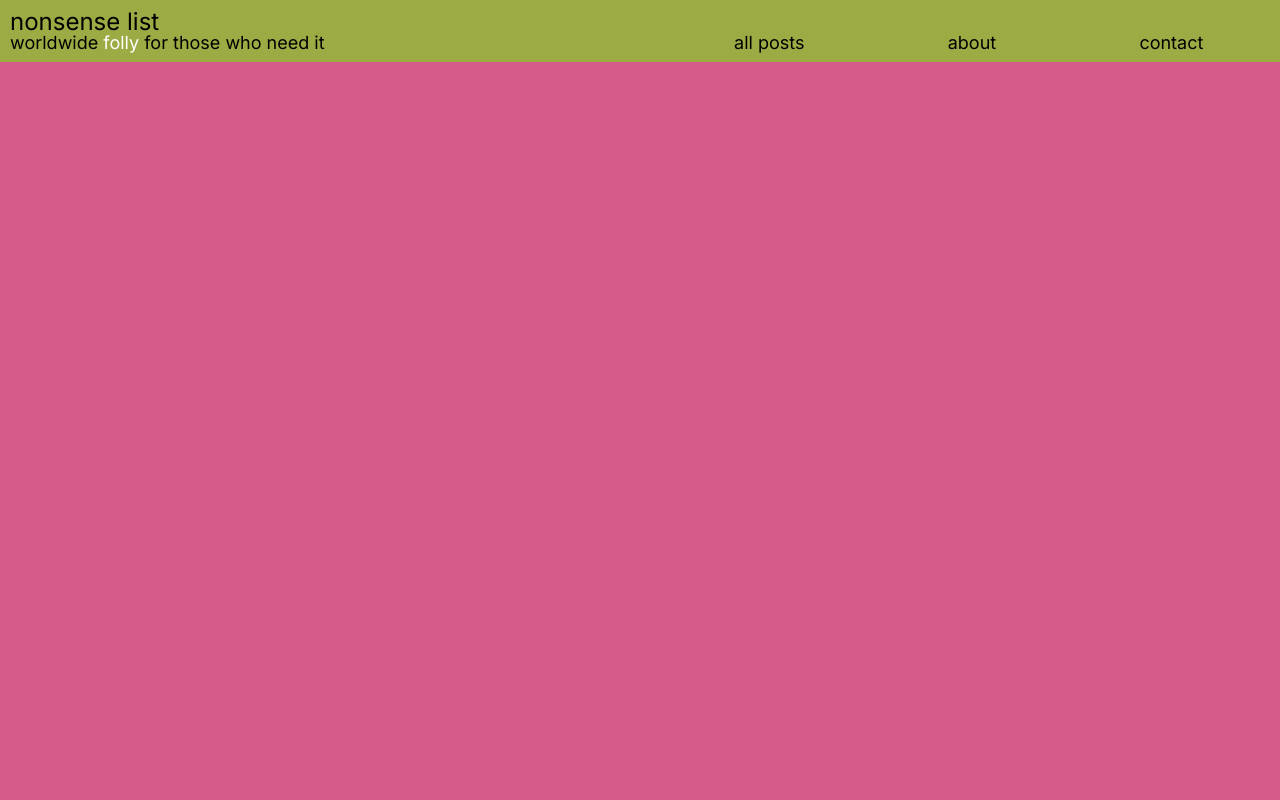
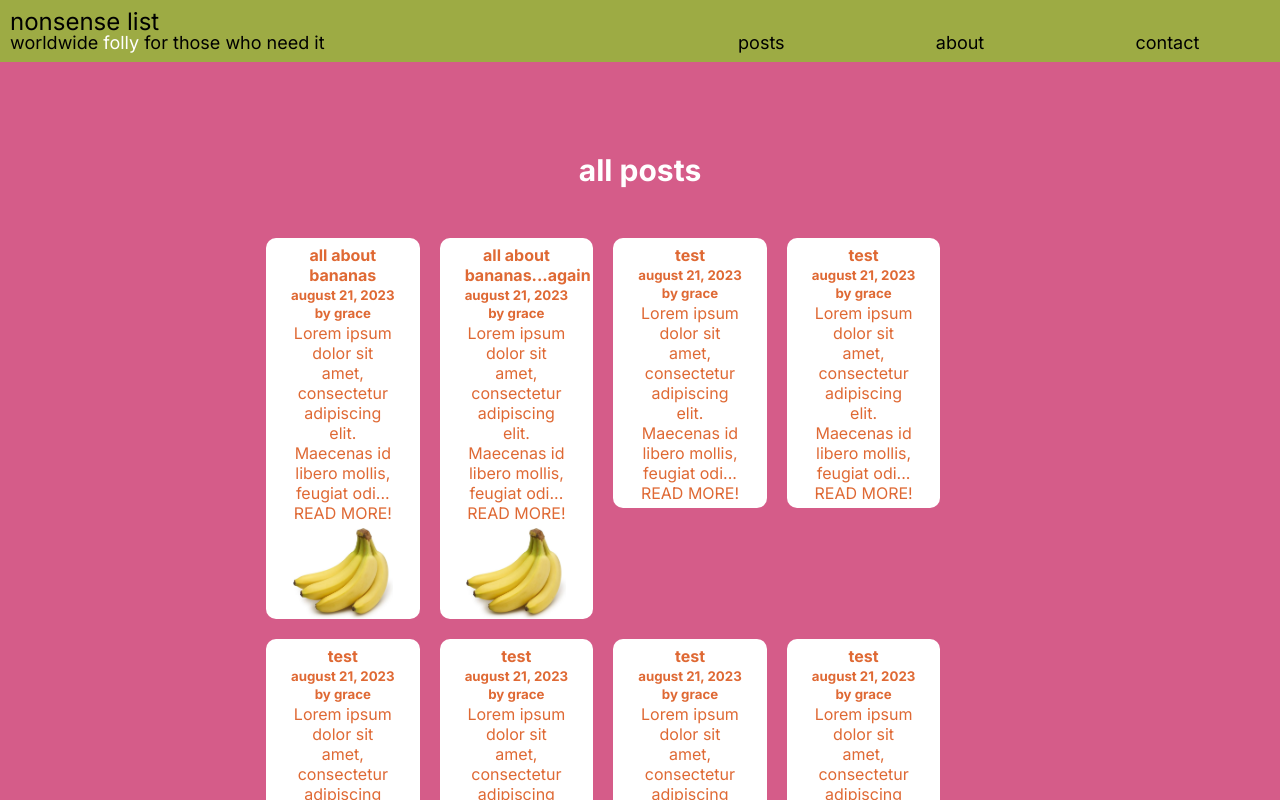
Before and after one commit to gracebmanning/nonsenselist, a React (Create React App) app: page /post in a window 1280 px wide. Shown: the top 800 px of the page. Built offline with nearby package versions, Linux system fonts and the light colour scheme.

Commit message:
update posts page to grid

```diff
--- a/src/App.js
+++ b/src/App.js
@@ -4,7 +4,7 @@ import Navbar from './components/Navbar/Navbar';
 import Home from './components/Home/Home';
 import About from './components/About/About';
 import Contact from './components/Contact/Contact';
-import Posts from './components/Posts/Posts';
+import AllPosts from './components/Posts/Posts';
 
 function App() {
   return (
@@ -12,9 +12,9 @@ function App() {
       <Navbar/>
       <Routes>
         <Route path='/' element={<Home/>} />
-        <Route path='about' element={<About/>} />
-        <Route path='contact' element={<Contact/>} />
-        <Route path='posts' element={<Posts/>} />
+        <Route path='/about' element={<About/>} />
+        <Route path='/contact' element={<Contact/>} />
+        <Route path='/post' element={<AllPosts/>} />
       </Routes>
     </div>
   );
--- a/src/components/Navbar/Navbar.js
+++ b/src/components/Navbar/Navbar.js
@@ -15,17 +15,17 @@ export default function Navbar(){
             </div>
             <ul className='navList'>
                 <li>
-                    <a className='navItem' href='posts'>
-                        all posts
+                    <a className='navItem' href='/post'>
+                        posts
                     </a>
                 </li>
                 <li>
-                    <a className='navItem' href='about'>
+                    <a className='navItem' href='/about'>
                         about
                     </a>
                 </li>
                 <li>
-                    <a className='navItem' href='contact'>
+                    <a className='navItem' href='/contact'>
                         contact
                     </a>
                 </li>
--- a/src/components/Posts/Posts.css
+++ b/src/components/Posts/Posts.css
@@ -1,4 +1,4 @@
-.container{
+.allPosts{
     display: flex;
     flex-direction: column;
     justify-content: center;
@@ -12,43 +12,49 @@
     color: white;
 }
 
-.postsText{
-    width: 50%;
+.container{
     color: white;
-    text-align: center;
+    width: 60%;
+    margin: 10px 30px;
+
+    display: flex;
+    flex-direction: row;
+    flex-wrap: wrap;
+    justify-content: flex-start;
+    align-items: stretch;
 }
 
-.postsText a{
-    color: white;
-    text-decoration: underline;
+.postPreview{
+    display: flex;
+    flex-direction: column;
+    align-items: center;
+
+    margin: 10px;
+    border-radius: 10px;
+    text-decoration: none;
+    color: var(--accent-two);
+    background-color: white;
+
+    width: 20%;
+    height: fit-content;
+
+    transform: scale(1.0);
     transition: ease-out 0.2s;
 }
 
-.postsText a:hover{
-    color: black;
+.postPreview:hover{
+    transform: scale(1.02);
     transition: ease-in 0.2s;
 }
 
-.postsList{
-    list-style-type: none;
-    margin: 0px;
-    padding: 0px;
-}
-
-.postsListItem{
-    display: flex;
-    flex-direction: row;
-    align-items: center;
-    margin-bottom: 25px;
-}
-
 .postPreviewImage{
-    width: 20%;
+    width: 100px;
 }
 
 .postPreviewInfo{
-    text-align: left;
-    margin-left: 10px;
+   text-align: center;
+   padding: 5px;
+   width: 70%;
 }
 
 .postPreviewInfo h4 {
--- a/src/components/Posts/Posts.js
+++ b/src/components/Posts/Posts.js
@@ -1,5 +1,5 @@
 import './Posts.css';
-import posts from '../../posts';
+import posts from '../../posts/index.js';
 
 function formatTitle(title){
     var result = title.replaceAll(' ', '-');
@@ -7,25 +7,43 @@ function formatTitle(title){
     return result;
 }
 
-export default function Posts(){
+function PostWithPreviewImage(post){
     return(
-        <div className='container'>
-            <h3 className='postsTitle'>about nonsense list</h3>
-            <div className='postsText'>
-                <ol className='postsList'>
-                    {posts.map(value =>
-                    <li className='postsListItem' key={value.title}>
-                        <img className='postPreviewImage' src={value.image} alt={value.imageAlt} />
-                        <div className='postPreviewInfo'>
-                            <a href={`posts/${formatTitle(value.title)}`}>
-                                <h4>{value.title}</h4>
-                            </a>
-                            <h5>by {value.author}</h5>
-                            <h5>{value.date}</h5>
-                            {value.body.substring(0, 100)}... READ MORE!
-                        </div>
-                    </li>)}
-                </ol>
+    <a className='postPreview' key={post.title} href={`post/${formatTitle(post.title)}`}>
+        <div className='postPreviewInfo'>
+            <h4>{post.title}</h4>
+            <h5>{post.date}</h5>
+            <h5>by {post.author}</h5>
+            {post.body.substring(0, 100)}... READ MORE!
+        </div>
+        <img className='postPreviewImage' src={post.image} alt={post.imageAlt} />
+    </a>
+)}
+
+function PostNoPreviewImage(post){
+    return(
+    <a className='postPreview' key={post.title} href={`post/${formatTitle(post.title)}`}>
+        <div className='postPreviewInfo'>
+            <h4>{post.title}</h4>
+            <h5>{post.date}</h5>
+            <h5>by {post.author}</h5>
+            {post.body.substring(0, 100)}... READ MORE!
+        </div>
+    </a>
+)}
+
+export default function AllPosts(){
+    return(
+        <div className='allPosts'>
+            <h3 className='postsTitle'>all posts</h3>
+            <div className='container'>
+                {posts.map(post =>
+                    {if(post.image === "none"){
+                        return PostNoPreviewImage(post)
+                    } else{
+                        return PostWithPreviewImage(post)
+                    }}
+                )}
             </div>
         </div>
     );
--- a/src/posts/index.js
+++ b/src/posts/index.js
@@ -1,7 +1,8 @@
-import { bananasPost } from './bananas';
-import { bananasPostTwo } from './bananas2';
+import { bananasPost } from './posts/bananas';
+import { bananasPostTwo } from './posts/bananas2';
+import { testPost } from './posts/test';
 
-const posts = [ bananasPost, bananasPostTwo ];
+const posts = [ bananasPost, bananasPostTwo, testPost, testPost, testPost, testPost, testPost, testPost, testPost ];
 export default posts;
 
 function getKeywords(){
--- a/src/posts/bananas2.js
+++ b/src/posts/posts/bananas.js
@@ -1,4 +1,4 @@
-import bananas from '../assets/images/bananas.jpg';
+import bananas from '../../assets/images/bananas.jpg';
 
 const articleBody = (
     `
@@ -8,12 +8,12 @@ const articleBody = (
     `
 );
 
-export const bananasPostTwo = {
-    title: 'all about bananas...again',
+export const bananasPost = {
+    title: 'all about bananas',
     author: 'grace',
     date: 'august 21, 2023',
     body: articleBody,
     image: bananas,
     imageAlt: 'a bunch of yellow bananas',
-    keywords: ['yellow', 'monkeys']
+    keywords: ['bananas']
 };
--- a/src/posts/bananas.js
+++ b/src/posts/posts/bananas2.js
@@ -1,4 +1,4 @@
-import bananas from '../assets/images/bananas.jpg';
+import bananas from '../../assets/images/bananas.jpg';
 
 const articleBody = (
     `
@@ -8,12 +8,12 @@ const articleBody = (
     `
 );
 
-export const bananasPost = {
-    title: 'all about bananas',
+export const bananasPostTwo = {
+    title: 'all about bananas...again',
     author: 'grace',
     date: 'august 21, 2023',
     body: articleBody,
     image: bananas,
     imageAlt: 'a bunch of yellow bananas',
-    keywords: ['bananas']
+    keywords: ['yellow', 'monkeys']
 };
--- /dev/null
+++ b/src/posts/posts/test.js
@@ -0,0 +1,17 @@
+const articleBody = (
+    `
+    Lorem ipsum dolor sit amet, consectetur adipiscing elit. Maecenas id libero mollis, feugiat odio id, aliquet eros. Fusce eget pretium arcu. Nam id pharetra nunc, eget feugiat enim. Sed magna sem, blandit sed eros nec, tincidunt facilisis tortor. Integer feugiat ex eu arcu scelerisque, et cursus quam aliquam. Donec blandit urna non mattis congue. Ut vel porta dui. Donec pulvinar lectus diam, ac volutpat eros consequat eu. Etiam ultricies, neque at semper interdum, massa mi faucibus ligula, a faucibus magna mauris sed ipsum. In laoreet nunc nibh. Aenean vitae nisi vel nibh bibendum vulputate. Etiam varius tincidunt lacus vel maximus. Pellentesque tempor sem in pretium auctor. Quisque nec tellus ut enim luctus tempor ut nec elit. Vivamus scelerisque turpis sed elit facilisis, eget feugiat purus luctus.
+
+    Cras lacinia, sapien sed elementum pretium, dui magna eleifend nisl, fringilla maximus metus lorem eu felis. Donec facilisis lectus eget tortor molestie tempus. Aliquam sollicitudin elementum lorem ut sodales. Nullam at auctor dui, at venenatis dolor. Sed suscipit lobortis felis, a gravida mi ullamcorper a. Phasellus pretium orci nec metus iaculis congue. Integer diam lectus, imperdiet vitae libero ut, lacinia semper orci. Sed lectus tortor, vestibulum pharetra odio vitae, iaculis interdum ante. Fusce eu massa purus. Etiam eu nulla hendrerit, convallis ex nec, efficitur lacus. Sed tristique mi at rutrum bibendum. Fusce pellentesque nisl id orci pellentesque tristique. Vestibulum eget lectus dui. Sed luctus erat sit amet nunc laoreet tincidunt.
+    `
+);
+
+export const testPost = {
+    title: 'test',
+    author: 'grace',
+    date: 'august 21, 2023',
+    body: articleBody,
+    image: "none",
+    imageAlt: 'a bunch of yellow bananas',
+    keywords: ['bananas']
+};
```
